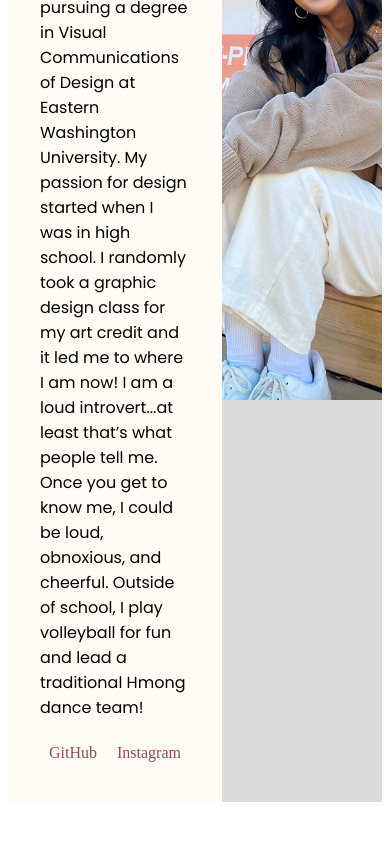
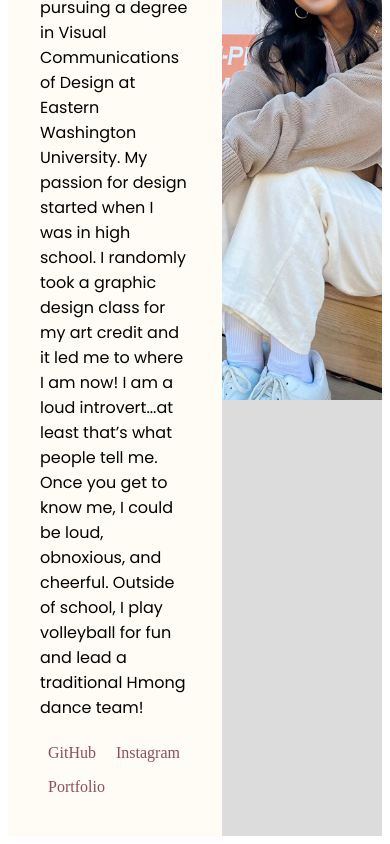
Before and after one commit to DuacheeL/DuacheeL.github.io, a plain HTML site: page index.html in a window 390 px wide. Shown: the part 452-1296 px from the top of the page. Before the commit the page ends 1262 px from the top, so only its background shows below. Drawn offline with Linux system fonts and the light colour scheme.

Commit message:
Edited index.html - Added portfolio link

```diff
--- a/index.html
+++ b/index.html
@@ -30,6 +30,7 @@
           <nav>
             <a href="https://github.com/DuacheeL">GitHub</a>
             <a href="https://www.instagram.com/lorduaa/">Instagram</a>
+            <a href="https://duacheelor.myportfolio.com/">Portfolio</a>
           </nav>
 
         </article>
--- a/style.css
+++ b/style.css
@@ -81,3 +81,11 @@ a:hover {
 	transition: all 1s;
 	transform: scale(1.2)
 }
+
+/* Media Queries */
+@media (max-width: 40em) {
+    main article {
+        flex-direction: column;
+        align-items: center;
+    }
+}
```
Also changed, not shown: README.md.
